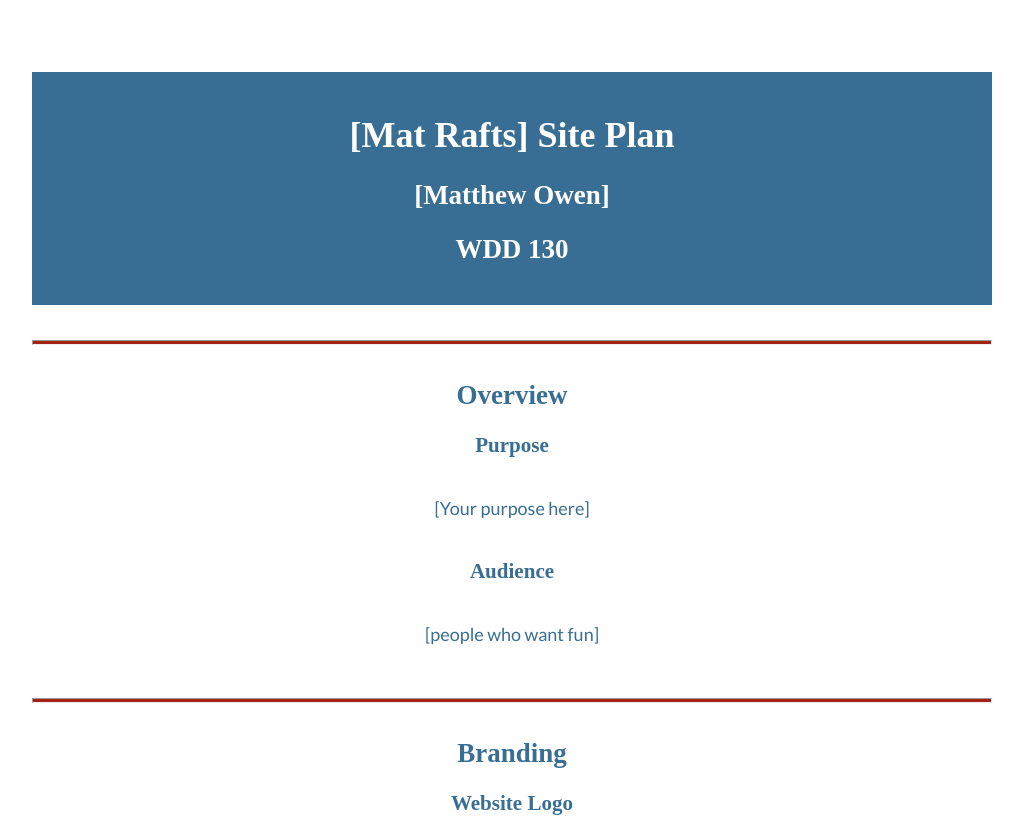
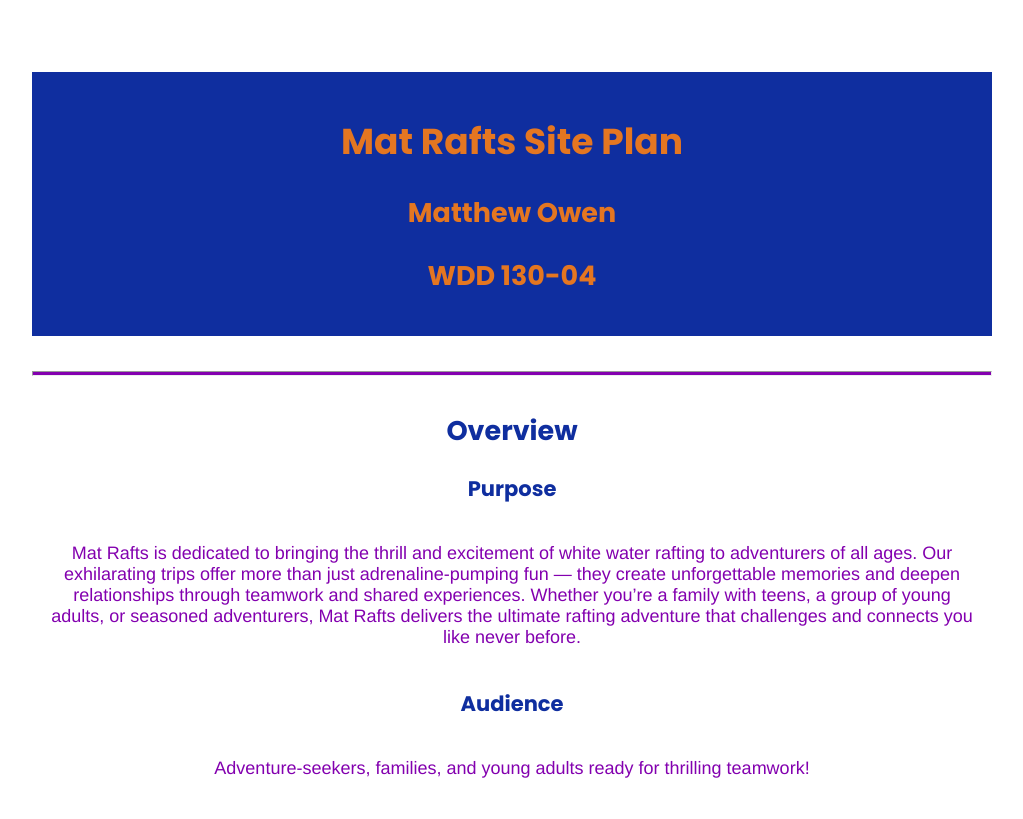
Before and after one commit to Alpha-Narwhal/web_dd, a plain HTML site: page wwr/site-plan-rafting.html in a window 1280 px wide. Shown: the top 819 px of the page, without its empty margins (128-1151 px from the left). Drawn offline with nearby package versions, Linux system fonts and the light colour scheme; a web font is replaced by a local one.

Commit message:
site plan basic set up

```diff
--- a/wwr/site-plan-rafting.html
+++ b/wwr/site-plan-rafting.html
@@ -11,35 +11,31 @@
 
 <body>
   <header>
-    <h1>[Mat Rafts] Site Plan</h1>
-    <h2>[Matthew Owen]</h2>
-    <h2>WDD 130</h2>
-    <!-- In the header above, add the name of your site, your name and class number. For example if you are in section 3 you would put WDD 130-03 -->
+    <h1>Mat Rafts Site Plan</h1>
+    <h2>Matthew Owen</h2>
+    <h2>WDD 130-04</h2>
   </header>
   <main>
-    <!-- ------------------------Steps 2-5------------------------------ -->
     <hr />
     <h2>Overview</h2>
     <h3>Purpose</h3>
-    <p>[Your purpose here]</p>
-    <!-- change this -->
+    <p>Mat Rafts is dedicated to bringing the thrill and excitement of white water rafting to adventurers of all ages. Our exhilarating trips offer more than just adrenaline-pumping fun — they create unforgettable memories and deepen relationships through teamwork and shared experiences. Whether you’re a family with teens, a group of young adults, or seasoned adventurers, Mat Rafts delivers the ultimate rafting adventure that challenges and connects you like never before.</p>
 
     <h3>Audience</h3>
-    <p>[people who want fun]</p>
-    <!-- change this -->
+    <p>Adventure-seekers, families, and young adults ready for thrilling teamwork!</p>
 
     <hr />
     <h2>Branding</h2>
     <h3>Website Logo</h3>
-    <!-- Replace this with some sort of logo for your site.  A logo can be as simple as the name of your site in a nice font :) -->
+
     <img src="wwr-logo.jpg" alt="Logo image" />
     <hr />
     <h2>Style Guide</h2>
 
-    <!-- ------------------------Steps 6-9------------------------------ -->
+
 
     <h3>Color Palette</h3>
-    <!--  The colors you choose for a website are one of the most important decisions you will make. You should have at least 2 colors but do not have to fill in all 4 if you do not need them.  -->
+
 
     <table class="colors">
       <tr>
@@ -57,18 +53,17 @@
       </tr>
     </table>
 
-    <!-- ------------------------Steps 10-12------------------------------ -->
+
 
     <h3>Typography</h3>
-    <!-- Choose a font for your paragraphs (body copy) and headlines. What font(s) have you chosen? Think also about which of your colors above you might use for background and font colors. -->
+
 
     <h4>
-      Heading Font: [Font Name here]
-      <!-- change this -->
+      Heading Font: Poppins
     </h4>
     <h4>
-      Paragraph Font: [Font Name here]
-      <!-- change this -->
+      Paragraph Font: Arimo
+
     </h4>
     <h3>Normal paragraph example</h3>
     <p>
--- a/wwr/styles/site-plan-rafting.css
+++ b/wwr/styles/site-plan-rafting.css
@@ -1,26 +1,25 @@
-@import url('https://fonts.googleapis.com/css2?family=IM+Fell+French+Canon&family=Lato:ital,wght@0,400;0,700;1,400&display=swap');
+@import url('https://fonts.googleapis.com/css2?family=Arimo:ital,wght@0,400..700;1,400..700&family=Poppins:ital,wght@0,100;0,200;0,300;0,400;0,500;0,600;0,700;0,800;0,900;1,100;1,200;1,300;1,400;1,500;1,600;1,700;1,800;1,900&display=swap');
+
 
 :root {
-  /* change the values below to your colors from your palette */
-  --primary-color: #396E94   ;
-  --secondary-color: #E7C24F ;
-  --accent1-color: #A42212;
-  --accent2-color: white;
+  --primary-color: #0f2e9f   ;
+  --secondary-color: #e47621 ;
+  --accent1-color: #8300af;
+  --accent2-color: rgb(106, 106, 106);
 
-  /* change the values below to your chosen font(s) */
-  --heading-font: "IM Fell French Canon";
-  --paragraph-font: Lato, Helvetica, sans-serif;
 
-  /* these colors below should be chosen from among your palette colors above */
-  --headline-color-on-white: #396E94;  /* headlines on a white background */
-  --headline-color-on-color: white; /* headlines on a colored background */
-  --paragraph-color-on-white: #396E94; /* paragraph text on a white background */
-  --paragraph-color-on-color: white; /* paragraph text on a colored background */
-  --paragraph-background-color: #396E94  ;
-  --nav-link-color: #396E94;
-  --nav-background-color: #D4AC0D;
-  --nav-hover-link-color: white;
-  --nav-hover-background-color: #396E94;
+  --heading-font: Poppins, Helvetica, sans-serif;
+  --paragraph-font: Arimo, Helvetica, sans-serif;
+
+  --headline-color-on-white: #0f2e9f;  /* headlines on a white background */
+  --headline-color-on-color: #e47621; /* headlines on a colored background */
+  --paragraph-color-on-white: #8300af; /* paragraph text on a white background */
+  --paragraph-color-on-color: rgb(187, 187, 187); /* paragraph text on a colored background */
+  --paragraph-background-color: #0f2e9f  ;
+  --nav-link-color: #0f2e9f;
+  --nav-background-color: #e47621;
+  --nav-hover-link-color: rgb(106, 106, 106);
+  --nav-hover-background-color: #0f2e9f;
 }
 
 
```
